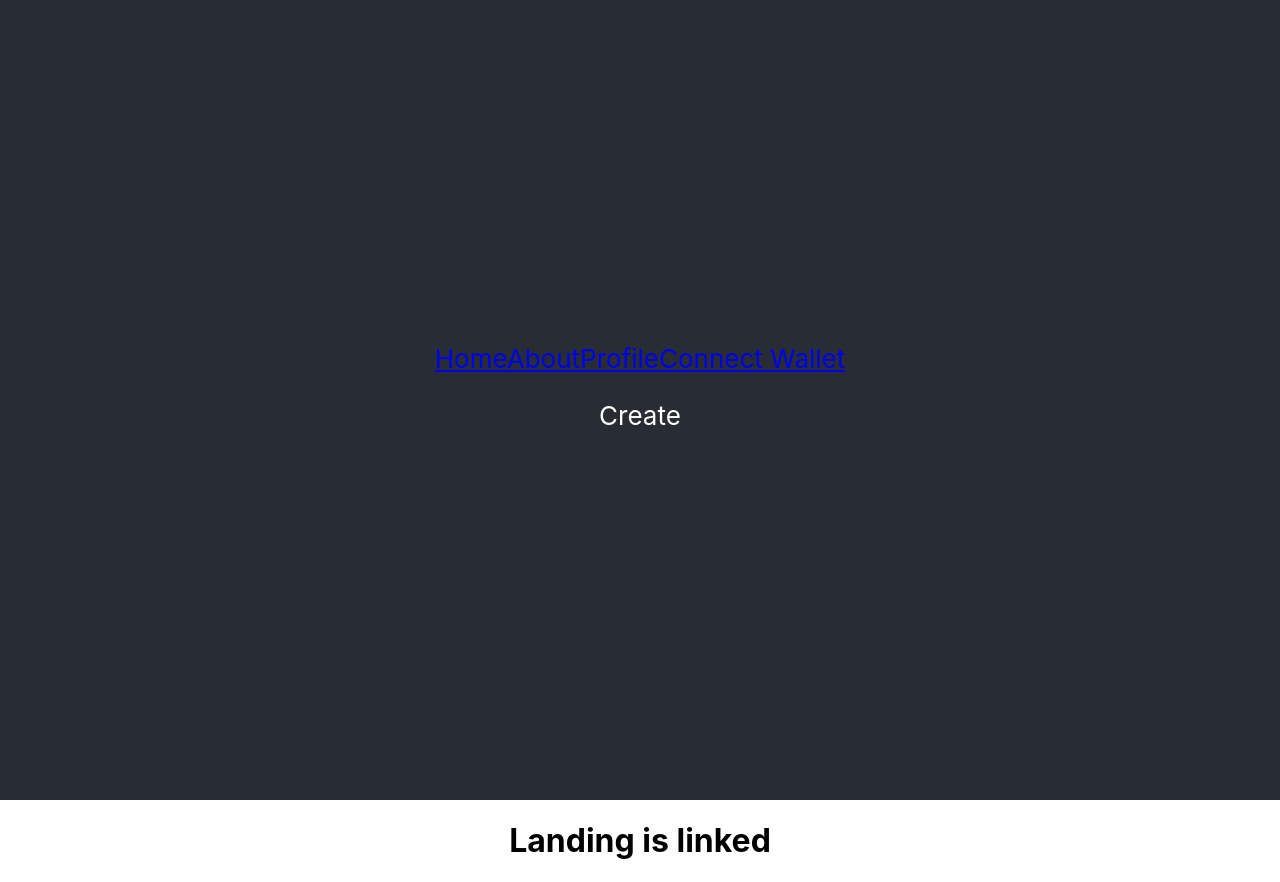
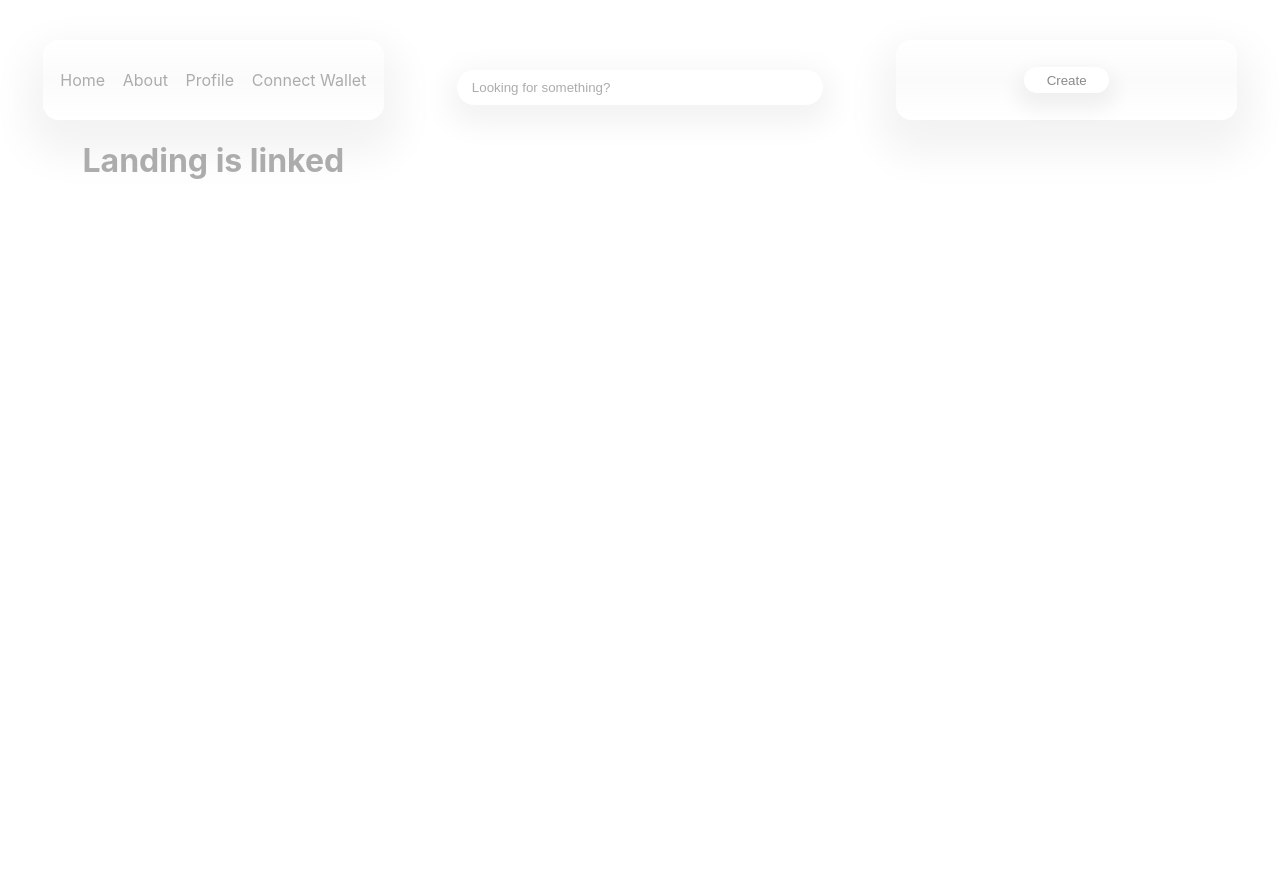
Before and after one commit to marveldylan/medici, a React (Create React App) app in the folder client/: page / in a window 1280 px wide. After the commit the page ends 800 px from the top, so only its background shows below. Built offline with nearby package versions, Linux system fonts and the light colour scheme.

Commit message:
initial styling for navbar components

```diff
--- a/client/src/App.css
+++ b/client/src/App.css
@@ -1,17 +1,88 @@
 .app {
   text-align: center;
+  background-color: #FFF;
+  font-family: -apple-system, BlinkMacSystemFont, 'Segoe UI', Roboto, Oxygen, Ubuntu, Cantarell, 'Open Sans', 'Helvetica Neue', sans-serif;
+  color: #acacac;
 }
 
+.body {
+  background-color: #FFF;
+  font-family: -apple-system, BlinkMacSystemFont, 'Segoe UI', Roboto, Oxygen, Ubuntu, Cantarell, 'Open Sans', 'Helvetica Neue', sans-serif;
+  color: #acacac;
+}
 
-.app-header {
-  background-color: #282c34;
-  min-height: 100vh;
+/* .app-header {
+
+} */
+
+.landing-page {
+  display: grid;
+  grid-template-columns: 1fr 1fr 1fr;
+  grid-template-rows: 60vh 25vh;
+}
+
+.nav {
+  display: grid;
+  grid-template-columns: 1fr 1fr 1fr;
+  grid-template-rows: 15vh;
+}
+
+.navbar {
+  width: 80%;
+  display: flex;
+  justify-content: space-evenly;
+  align-items: center;
+  background-image: linear-gradient(#FFF, #fbfbfb, #FFF);
+  text-align: center;
+  border-radius: 1em;
+  margin: 40px auto 0px auto;
+  box-shadow: 0px 20px 40px 15px rgba(0,0,0,0.05);
+}
+
+.link {
+  text-decoration: none;
+  color: #acacac;
+}
+
+.search-bar {
+  padding: 10px;
+  padding-left: 15px;
+  display: flex;
+  justify-content: center;
+  width: 80%;
+  margin: 70px auto 0px auto;
+  color: #8a8a8a;
+  border-radius: 1.3em;
+  border-style: none;
+  box-shadow: 0px 10px 30px 10px rgba(0,0,0,0.05);
+}
+
+::placeholder {
+  color: #acacac;
+}
+
+.create-container {
+  width: 80%;
+  background-image: linear-gradient(#FFF, #fbfbfb, #FFF);
+  text-align: center;
+  border-radius: 1em;
+  margin: 40px auto 0px auto;
+  box-shadow: 0px 20px 40px 15px rgba(0,0,0,0.05);
   display: flex;
   flex-direction: column;
+  justify-content: center;
   align-items: center;
-  justify-content: center;
-  font-size: calc(10px + 2vmin);
-  color: white;
+}
+
+.create-btn {
+  width: 25%;
+  height: 2em;
+  background-color: #FFF;
+  color: #8a8a8a;
+  border-radius: 1.3em;
+  border: none;
+  box-shadow: 0px 10px 20px 7px rgba(0,0,0,0.05);
+
 }
 
 
--- a/client/src/App.js
+++ b/client/src/App.js
@@ -4,7 +4,7 @@ import Nav from './components/Nav';
 import Landing from './components/Landing';
 import About from './components/About';
 import Profile from './components/Profile';
-import ConnectWallet from './component/ConnectWallet';
+import ConnectWallet from './components/ConnectWallet';
 import './App.css';
 
 const App = () => {
--- a/client/src/components/Create.jsx
+++ b/client/src/components/Create.jsx
@@ -3,7 +3,9 @@ const Create = () => {
 
 
     return (
-        <h3>Create Connected</h3>
+        <div className="create-container">
+            <button className="create-btn">Create</button>
+        </div>
     )
 }
 
--- a/client/src/components/Nav.jsx
+++ b/client/src/components/Nav.jsx
@@ -1,5 +1,6 @@
 import { Link } from 'react-router-dom';
-// import Search from './Search';
+import Search from './Search';
+import Create from './Create';
 
 const Nav = () => {
 
@@ -8,17 +9,13 @@ const Nav = () => {
     return (
         <div className="nav">
             <div className="navbar">
-                <Link to="/">Home</Link>
-                <Link to="/about">About</Link>
-                <Link to ="/profile">Profile</Link>
-                <Link to ="/connect-wallet">Connect Wallet</Link>
+                <Link className = "link" to="/">Home</Link>
+                <Link className = "link" to="/about">About</Link>
+                <Link className = "link" to ="/profile">Profile</Link>
+                <Link className = "link" to ="/connect-wallet">Connect Wallet</Link>
             </div>
-            <div className="search-container">
-                {/* <Search /> */}
-            </div>
-            <div className="create-container">
-                <p className="create-text">Create</p>
-            </div>
+            <Search />
+            <Create />
         </div>
     )
 }
--- a/client/src/components/Search.jsx
+++ b/client/src/components/Search.jsx
@@ -3,7 +3,9 @@
 const Search = () => {
 
     return (
-        <h3>Search Connected</h3>
+        <div className="search-container">
+            <input type='text' className="search-bar" placeholder="Looking for something?" />
+        </div>
     )
 }
 
```
